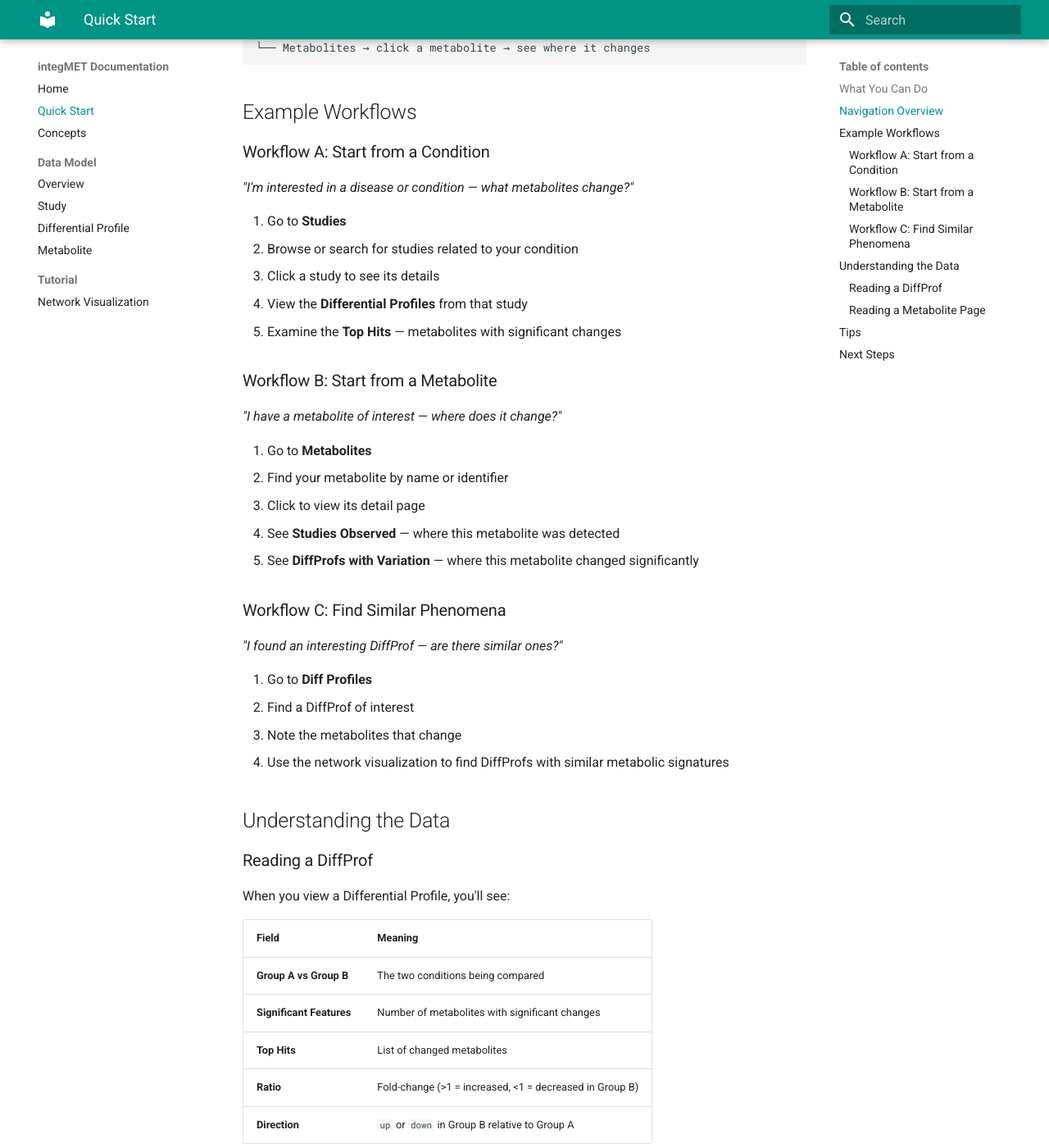
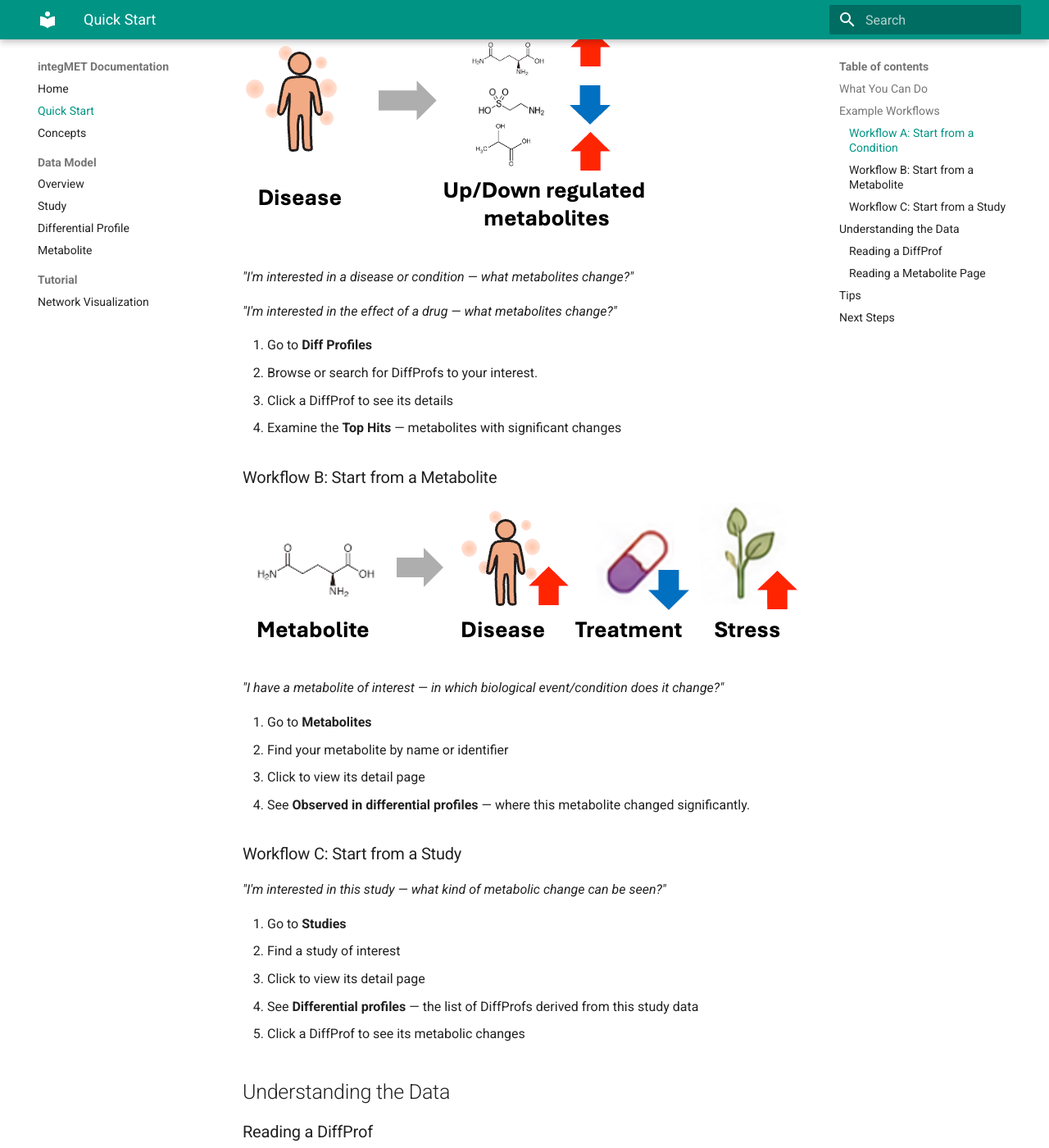
Before and after one commit to integMET/integMET-docs, an MkDocs documentation site: the page built from docs/quickstart.md, in a window 1280 px wide and 1400 px high, scrolled down 524 px. Shown: the whole window at 82% size. Built offline with MkDocs 1.6.1 and Material for MkDocs 9.7.7, drawn with Linux system fonts in a browser that asks for light colours; some of the changed text lies outside the part shown.

Commit message:
Update Quick Start workflows with figures
- Add workflow diagrams for Workflow A and B
- Add drug effect example question to Workflow A
- Rewrite workflows: A starts from DiffProfs, B from Metabolites, C from Studies
- Remove Navigation Overview section
- Update field names and simplify steps

Co-Authored-By: Claude Opus 4.5 <noreply@anthropic.com>

````diff
--- a/docs/quickstart.md
+++ b/docs/quickstart.md
@@ -8,45 +8,41 @@ This guide helps you get started with integMET in a few minutes.
 - **Find Metabolites** — Search for specific metabolites and trace their changes across studies
 - **Browse Studies** — Find metabolomics studies by condition, disease, or species
 
-## Navigation Overview
-
-```
-Home
-├── Studies → click a study → see its DiffProfs
-├── Diff Profiles → click a DiffProf → see metabolite changes
-└── Metabolites → click a metabolite → see where it changes
-```
-
 ## Example Workflows
 
 ### Workflow A: Start from a Condition
 
+![Workflow from DiffProf](images/workflow_from_diffprof.png)
+
 *"I'm interested in a disease or condition — what metabolites change?"*
 
-1. Go to **Studies**
-2. Browse or search for studies related to your condition
-3. Click a study to see its details
-4. View the **Differential Profiles** from that study
-5. Examine the **Top Hits** — metabolites with significant changes
+*"I'm interested in the effect of a drug — what metabolites change?"*
+
+1. Go to **Diff Profiles**
+2. Browse or search for DiffProfs to your interest.
+3. Click a DiffProf to see its details
+4. Examine the **Top Hits** — metabolites with significant changes
 
 ### Workflow B: Start from a Metabolite
 
-*"I have a metabolite of interest — where does it change?"*
+![Workflow from Metabolite](images/workflow_from_metabolite.png)
+
+*"I have a metabolite of interest — in which biological event/condition does it change?"*
 
 1. Go to **Metabolites**
 2. Find your metabolite by name or identifier
 3. Click to view its detail page
-4. See **Studies Observed** — where this metabolite was detected
-5. See **DiffProfs with Variation** — where this metabolite changed significantly
+4. See **Observed in differential profiles** — where this metabolite changed significantly.
 
-### Workflow C: Find Similar Phenomena
+### Workflow C: Start from a Study
 
-*"I found an interesting DiffProf — are there similar ones?"*
+*"I'm interested in this study — what kind of metabolic change can be seen?"*
 
-1. Go to **Diff Profiles**
-2. Find a DiffProf of interest
-3. Note the metabolites that change
-4. Use the network visualization to find DiffProfs with similar metabolic signatures
+1. Go to **Studies**
+2. Find a study of interest
+3. Click to view its detail page
+4. See **Differential profiles** — the list of DiffProfs derived from this study data
+5. Click a DiffProf to see its metabolic changes
 
 ## Understanding the Data
 
````
Also changed, not shown: docs/images/workflow_from_diffprof.png (added), docs/images/workflow_from_metabolite.png (added).
